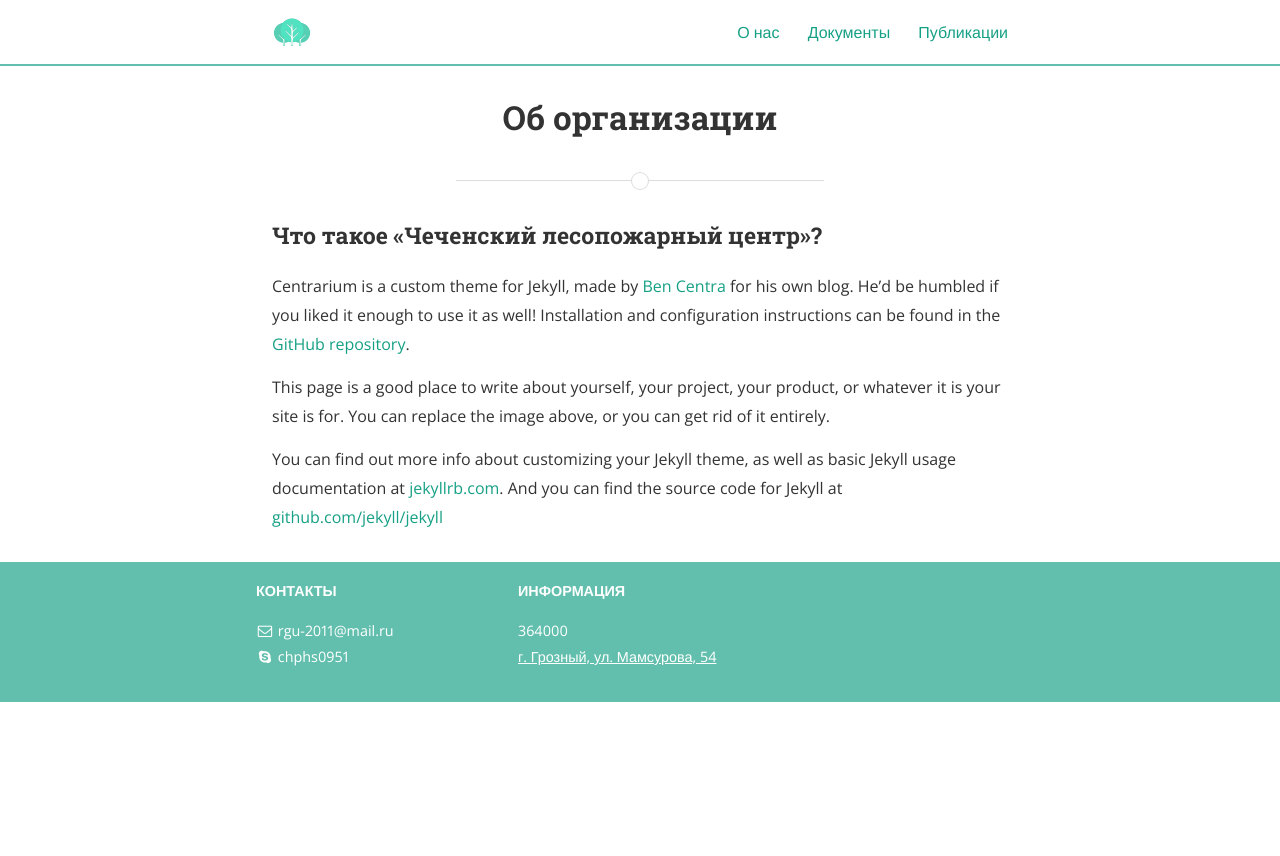
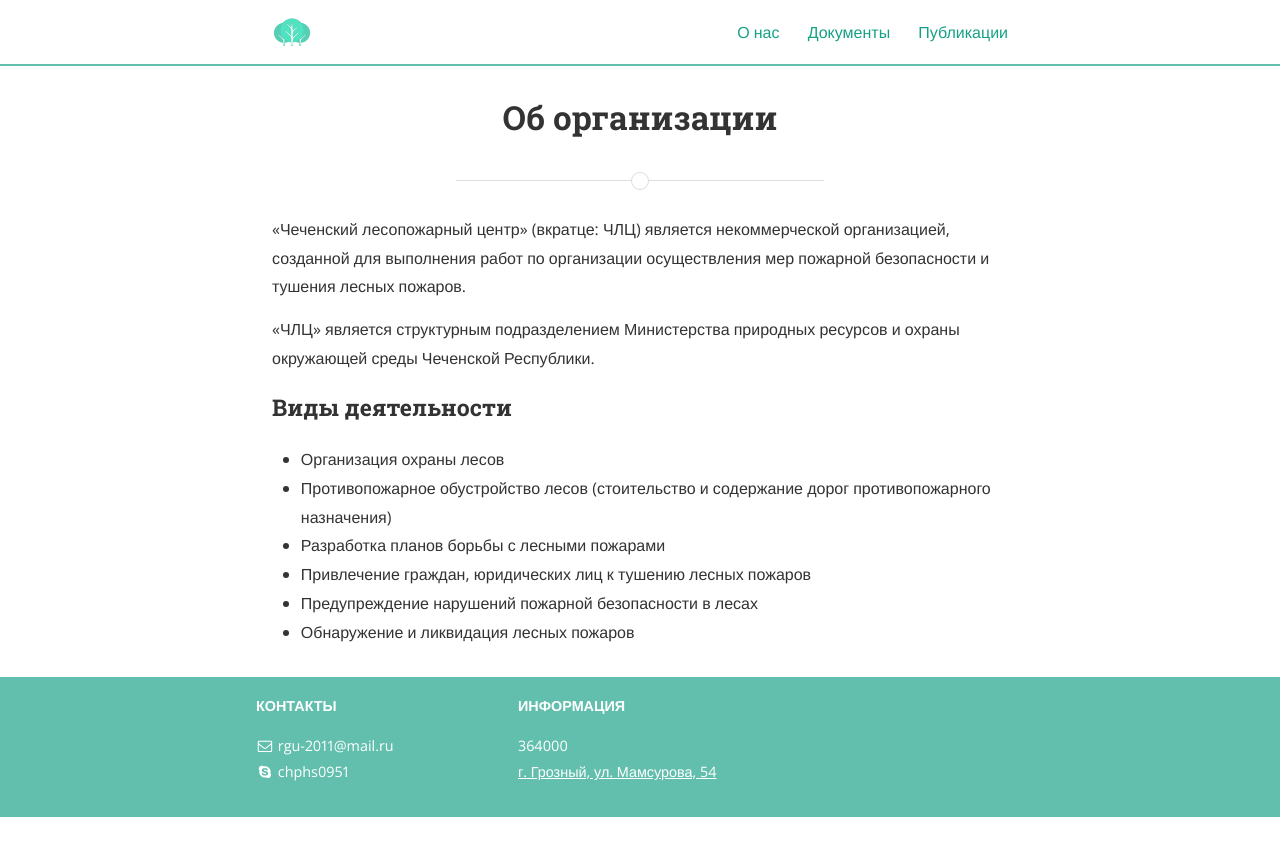
Before and after one commit to lpc95/lpc95.github.io, a Jekyll site: the page built from about.md, in a window 1280 px wide. Shown: the top 856 px of the page. Built offline with Jekyll 4.4.1, drawn with Linux system fonts in a browser that asks for light colours; nearby versions of some CDN libraries; a style sheet for code colours, icons or effects is not loaded.

Commit message:
добавил немного информации об организации

```diff
--- a/about.md
+++ b/about.md
@@ -5,15 +5,15 @@ full_title: Об организации
 permalink: /about/
 ---
 
-### Что такое «Чеченский лесопожарный центр»?
+«Чеченский лесопожарный центр» (вкратце: ЧЛЦ) является некоммерческой организацией, созданной для выполнения работ по организации осуществления мер пожарной безопасности и тушения лесных пожаров.
+
+«ЧЛЦ» является структурным подразделением Министерства природных ресурсов и охраны окружающей среды Чеченской Республики.
 
 
-Centrarium is a custom theme for Jekyll, made by [Ben Centra][bencentra] for his own blog. He'd be humbled if you liked it enough to use it as well! Installation and configuration instructions can be found in the [GitHub repository](https://github.com/bencentra/centrarium).
-
-This page is a good place to write about yourself, your project, your product, or whatever it is your site is for. You can replace the image above, or you can get rid of it entirely.
-
-You can find out more info about customizing your Jekyll theme, as well as basic Jekyll usage documentation at [jekyllrb.com](http://jekyllrb.com/). And you can find the source code for Jekyll at [github.com/jekyll/jekyll](https://github.com/jekyll/jekyll)
-
-[centrarium]: https://github.com/bencentra/centrarium
-[bencentra]: http://bencentra.com
-[jekyll]: https://github.com/jekyll/jekyll
+### Виды деятельности
+- Организация охраны лесов
+- Противопожарное обустройство лесов (стоительство и содержание дорог противопожарного назначения)
+- Разработка планов борьбы с лесными пожарами
+- Привлечение граждан, юридических лиц к тушению лесных пожаров
+- Предупреждение нарушений пожарной безопасности в лесах
+- Обнаружение и ликвидация лесных пожаров
```
